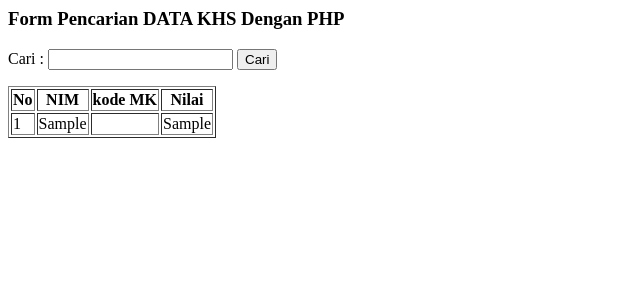
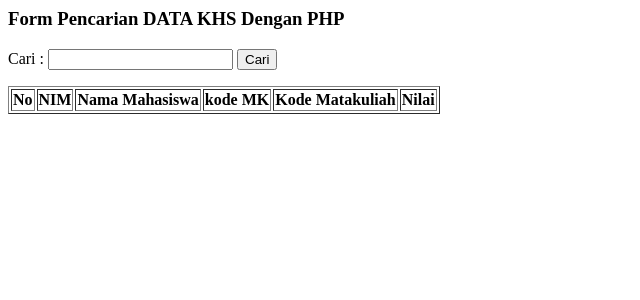
Before and after one commit to arsprta/Pemrogaman-Web-Dinamis, a PHP site: page /cari_khs.php in a window 1280 px wide. Shown: the top 300 px of the page, without its empty margins (0-640 px from the left). Run offline with PHP 8.4, Linux system fonts and the light colour scheme; data comes from the database, SQL or seed files in the repository; tables that the repository leaves empty or names only in its code hold one stand-in row (values such as "Sample post"); data that the repository does not hold is empty.

Commit message:
Pertemuan 7

```diff
--- a/Pertemuan 7/postest/cari_khs.php
+++ b/Pertemuan 7/postest/cari_khs.php
@@ -17,16 +17,20 @@ if (isset($_GET['cari'])) {
     <tr>
         <th>No</th>
         <th>NIM</th>
+        <th>Nama Mahasiswa</th>
         <th>kode MK</th>
+        <th>Kode Matakuliah</th>
         <th>Nilai</th>
     </tr>
     <?php
     if (isset($_GET['cari'])) {
         $cari = $_GET['cari'];
-        $sql = "select * from khs where nim like'%" . $cari . "%'";
+        $sql = "SELECT * FROM khs INNER JOIN matakuliah ON matakuliah.kode=khs.kodeMK
+        INNER JOIN mahasiswa ON mahasiswa.nim=khs.nim WHERE khs.nim like'%" . $cari . "%'";
         $tampil = mysqli_query($koneksi, $sql);
     } else {
-        $sql = "select * from khs";
+        $sql = "SELECT * FROM khs INNER JOIN matakuliah ON matakuliah.kode=khs.kodeMK
+        INNER JOIN mahasiswa ON mahasiswa.nim=khs.nim";
         $tampil = mysqli_query($koneksi, $sql);
     }
     $no = 1;
@@ -35,7 +39,9 @@ if (isset($_GET['cari'])) {
         <tr>
             <td><?php echo $no++; ?></td>
             <td><?php echo $r['nim']; ?></td>
+            <td><?php echo $r['namaMHS']; ?></td>
             <td><?php echo $r['kodeMK']; ?></td>
+            <td><?php echo $r['nama']; ?></td>
             <td><?php echo $r['nilai']; ?></td>
         </tr>
     <?php } ?>
```
